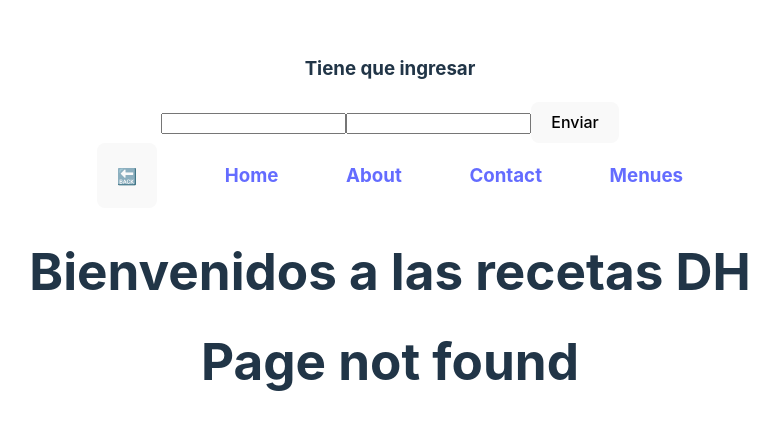
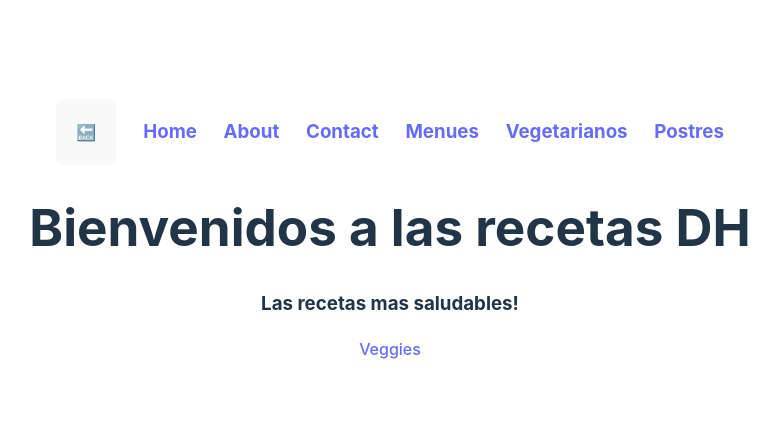
Before and after one commit to juliandevbra/food-project-c1, a React (Vite) app: page /vegetarians in a window 1280 px wide. Before the commit this address had no page. Shown: the part 170-600 px from the top of the page, without its empty margins (250-1029 px from the left). Built offline with nearby package versions, Linux system fonts and the light colour scheme; no server answers.

Commit message:
Clase 18 - Revisión y práctica - Rutas anidadas(Outlet) y useParams

```diff
--- a/src/App.jsx
+++ b/src/App.jsx
@@ -1,30 +1,45 @@
+import { useEffect, useState } from 'react'
 import { Route, Routes } from 'react-router-dom'
 import './App.css'
-import LoginForm from './Components/LoginForm'
 import Navbar from './Components/Navbar'
 import RecipeSelected from './Components/RecipeSelected'
 import About from './Pages/About'
 import Contact from './Pages/Contact'
+import Deserts from './Pages/Deserts'
 import Home from './Pages/Home'
 import Menues from './Pages/Menues'
 import NotFound from './Pages/NotFound'
+import Vegetarians from './Pages/Vegetarians'
+import Veggies from './Pages/Veggies'
 import { routes } from './routes'
 
 function App() {
 
+  const [recipes, setRecipes] = useState([])
+  const [recipeSel, setRecipeSel] = useState()
+  const url = 'https://api.spoonacular.com/recipes/random?number=10&apiKey=68d481a0fbc340308fbf934f836ee8c6'
+  // console.log(recipes)
+
+  useEffect(() => {
+      fetch(url)
+      .then(res => res.json())
+      .then(data => setRecipes(data.recipes))
+  }, [])
+
   return (
     <div className="App">
-      <LoginForm/>
-
       <Navbar/>
-        <h1>Bienvenidos a las recetas DH</h1>
           <Routes>
             <Route path={routes.home} element={<Home/>}>
-              <Route path='/recipeSel' element={<RecipeSelected/>}/>
+              <Route path='/vegetarians' element={<Vegetarians/>}>
+                <Route path='/vegetarians/veggies' element={<Veggies/>}/>
+              </Route>
+              <Route path='/deserts' element={<Deserts/>}/>
             </Route>
             <Route path={routes.contact} element={<Contact/>}/>
             <Route path={routes.about} element={<About/>}/>
-            <Route path={routes.menues} element={<Menues/>}/>
+            <Route path={routes.menues} element={<Menues recipes={recipes}/>}/>
+            <Route path='/recipe/:id' element={<RecipeSelected recipes={recipes}/>}/>
             <Route path='*' element={<NotFound/>}/>
           </Routes>
     </div>
--- a/src/Components/Navbar.jsx
+++ b/src/Components/Navbar.jsx
@@ -13,6 +13,8 @@ const Navbar = () => {
        <Link to={routes.about}><h3>About</h3></Link>
        <Link to={routes.contact}><h3>Contact</h3></Link>
        <Link to={routes.menues}><h3>Menues</h3></Link>
+       <Link to='/vegetarians'><h3>Vegetarianos</h3></Link>
+       <Link to='/deserts'><h3>Postres</h3></Link>
     </div>
   )
 }
--- a/src/Components/RecipeSelected.jsx
+++ b/src/Components/RecipeSelected.jsx
@@ -1,11 +1,19 @@
 import React from 'react'
+import { useParams } from 'react-router-dom'
 
-const RecipeSelected = ({recipeSel}) => {
+const RecipeSelected = ({recipes}) => {
+
+  const params = useParams()
+  console.log(recipes)
+
+  const recipeSel = recipes.find((recipe) => params.id == recipe.id)
+  console.log(recipeSel)
   return (
     <div>
         <h1>Receta seleccionada: </h1>
-        {/* <h3>{recipeSel.title}</h3> */}
-        {/* <img src={recipeSel.image} alt="" style={{width: 500, height: 250, objectFit: 'cover'}}/> */}
+        <h3>{recipeSel.title}</h3>
+        <img src={recipeSel.image} alt="" style={{width: 500, height: 250, objectFit: 'cover'}}/>
+        <h4>{recipeSel.instructions}</h4>
     </div>
   )
 }
--- /dev/null
+++ b/src/Pages/Deserts.jsx
@@ -0,0 +1,11 @@
+import React from 'react'
+
+const Deserts = () => {
+  return (
+    <div>
+        <h3>Un buen postre despues de la cena!</h3>
+    </div>
+  )
+}
+
+export default Deserts
--- a/src/Pages/Home.jsx
+++ b/src/Pages/Home.jsx
@@ -1,25 +1,14 @@
 import React, { useEffect, useState } from 'react'
-import { Link, Outlet } from 'react-router-dom'
+import { Outlet } from 'react-router-dom'
 import Card from '../Components/Card'
 import RecipeSelected from '../Components/RecipeSelected'
 
 const Home = () => {
-    const [recipes, setRecipes] = useState([])
-    const [recipeSel, setRecipeSel] = useState()
-    const url = 'https://api.spoonacular.com/recipes/random?number=10&apiKey=68d481a0fbc340308fbf934f836ee8c6'
-    // console.log(recipes)
 
-    useEffect(() => {
-        fetch(url)
-        .then(res => res.json())
-        .then(data => setRecipes(data.recipes))
-    }, [])
-   console.log(recipeSel)
   return (
     <div>
+        <h1>Bienvenidos a las recetas DH</h1>
         <Outlet/>
-        {recipes.map(recipe => <Link to='/recipeSel' key={recipe.id}><Card  recipe={recipe}/></Link>)}
-
     </div>
   )
 }
--- a/src/Pages/Menues.jsx
+++ b/src/Pages/Menues.jsx
@@ -1,8 +1,14 @@
-import React from 'react'
+import React, { useEffect, useState } from 'react'
+import { Link } from 'react-router-dom'
+import Card from '../Components/Card'
 
-const Menues = () => {
+const Menues = ({recipes}) => {
+
   return (
-    <div>Menues</div>
+    <div>
+              {recipes.map(recipe => <Link to={'/recipe/' + recipe.id} key={recipe.id}><Card recipe={recipe}/></Link>)}
+
+    </div>
   )
 }
 
--- /dev/null
+++ b/src/Pages/Vegetarians.jsx
@@ -0,0 +1,14 @@
+import React from 'react'
+import { Link, Outlet } from 'react-router-dom'
+
+const Vegetarians = () => {
+  return (
+    <div>
+        <h3> Las recetas mas saludables!</h3>
+        <Link to='/vegetarians/veggies'>Veggies</Link>
+        <Outlet/>
+    </div>
+  )
+}
+
+export default Vegetarians
--- /dev/null
+++ b/src/Pages/Veggies.jsx
@@ -0,0 +1,9 @@
+import React from 'react'
+
+const Veggies = () => {
+  return (
+    <div>Recetas sin maltrato animal</div>
+  )
+}
+
+export default Veggies
--- a/src/routes.js
+++ b/src/routes.js
@@ -2,5 +2,6 @@ export const routes = {
     home: '/',
     contact : '/contact',
     about: '/aboutus',
-    menues: '/menues'
+    menues: '/menues',
+
 }
```
